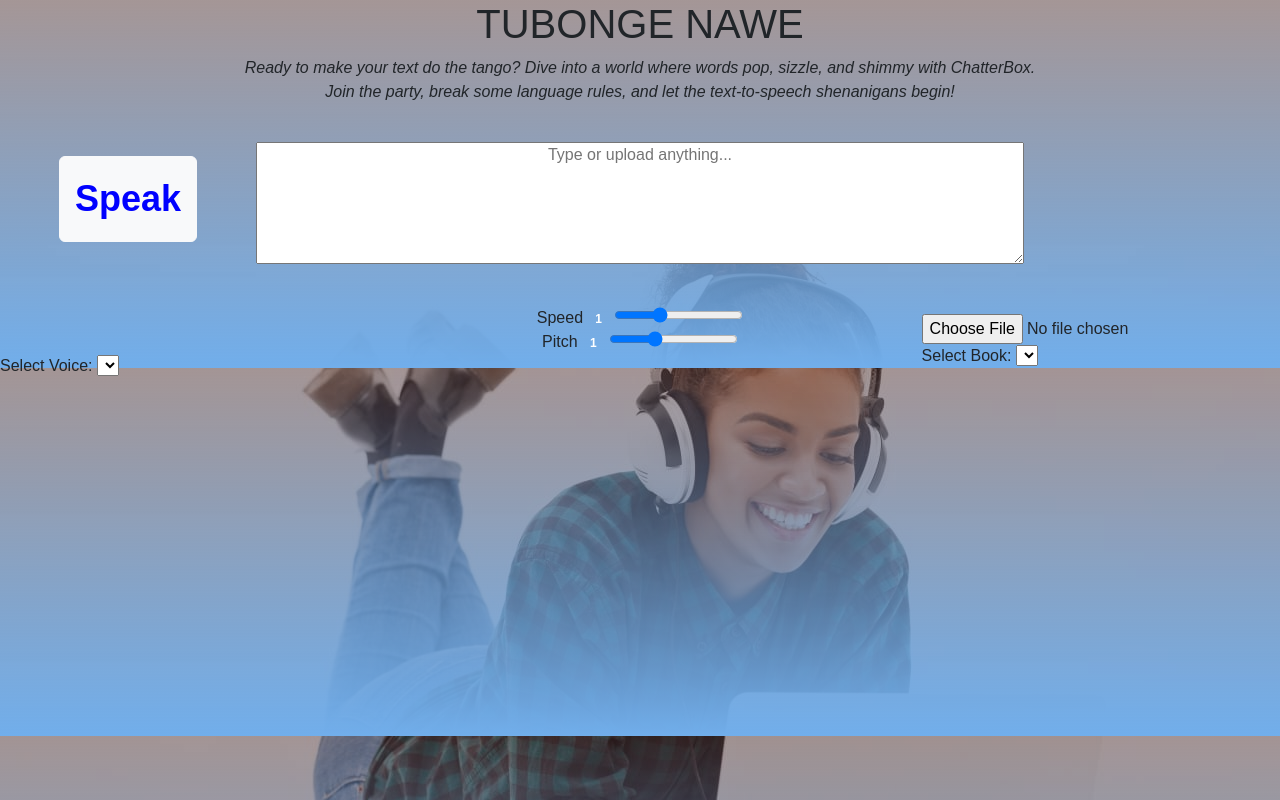
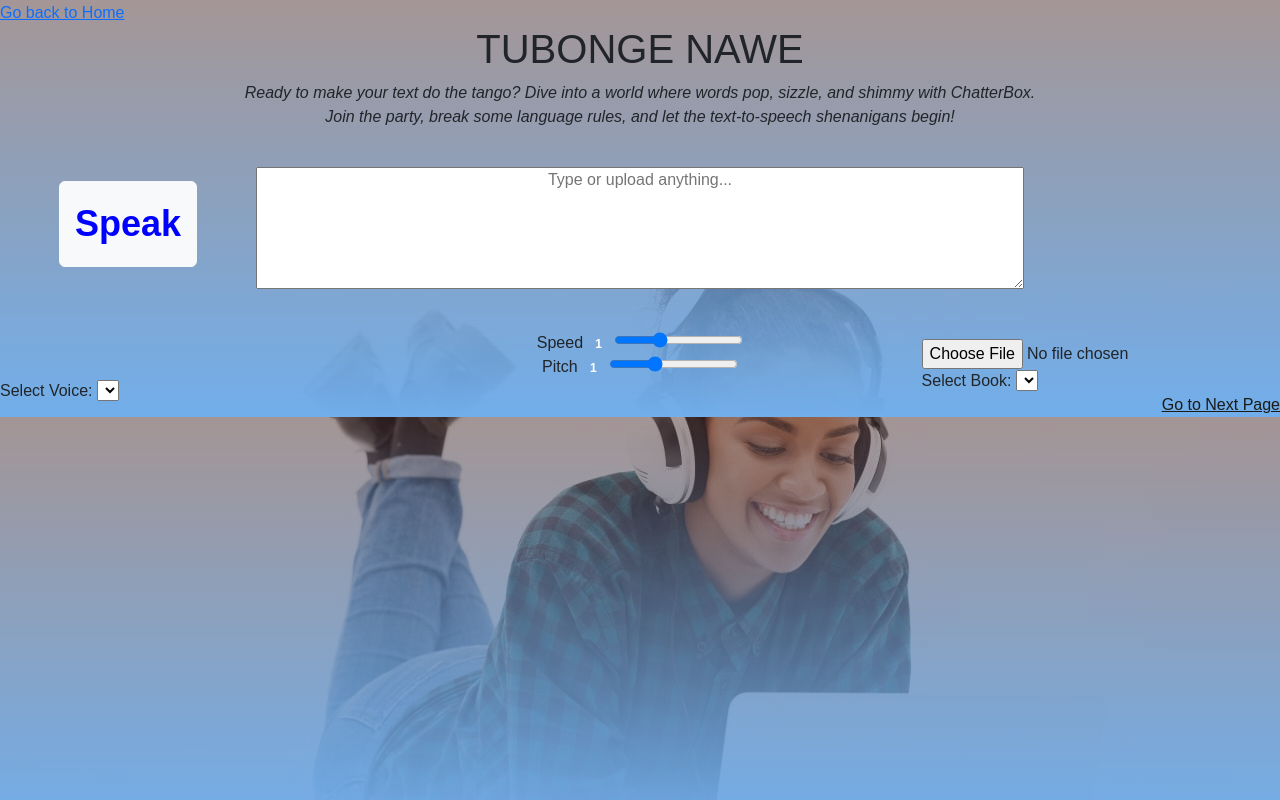
Before and after one commit to Mary-Watiri/Tubonge-Nawe-Website, a plain HTML site: page content.html in a window 1280 px wide. Shown: the top 800 px of the page. Drawn offline with nearby package versions, Linux system fonts and the light colour scheme; no server answers.

Commit message:
added links to next page

```diff
--- a/content.css
+++ b/content.css
@@ -138,3 +138,7 @@ p{
     text-align: center;
     font-style: italic;
 }
+.next-link{
+    float:right;
+    color:#191b17
+}
--- a/content.html
+++ b/content.html
@@ -9,7 +9,7 @@
 </head>
 <body>
 
-
+    <a href="home.html">Go back to Home</a>
     <div class = "hero-div center container">
         <h1>TUBONGE NAWE</h1>
         </div>
@@ -54,7 +54,7 @@
             </div>
             </div>
         </form>
-
+        <a href="aboutus.html" class="next-link">Go to Next Page</a>
     <script src="https://cdn.jsdelivr.net/npm/bootstrap@5.3.2/dist/js/bootstrap.bundle.min.js" integrity="sha384-C6RzsynM9kWDrMNeT87bh95OGNyZPhcTNXj1NW7RuBCsyN/o0jlpcV8Qyq46cDfL" crossorigin="anonymous"></script>
     <script src="content.js"></script>
 </body>
```
Also changed, not shown: WhatsApp Image 2024-01-22 at 9.49.52 PM.jpeg (added), WhatsApp Image 2024-01-22 at 9.49.53 PM (1).jpeg (added), login.css (added), login.html (added), login.js (added).
